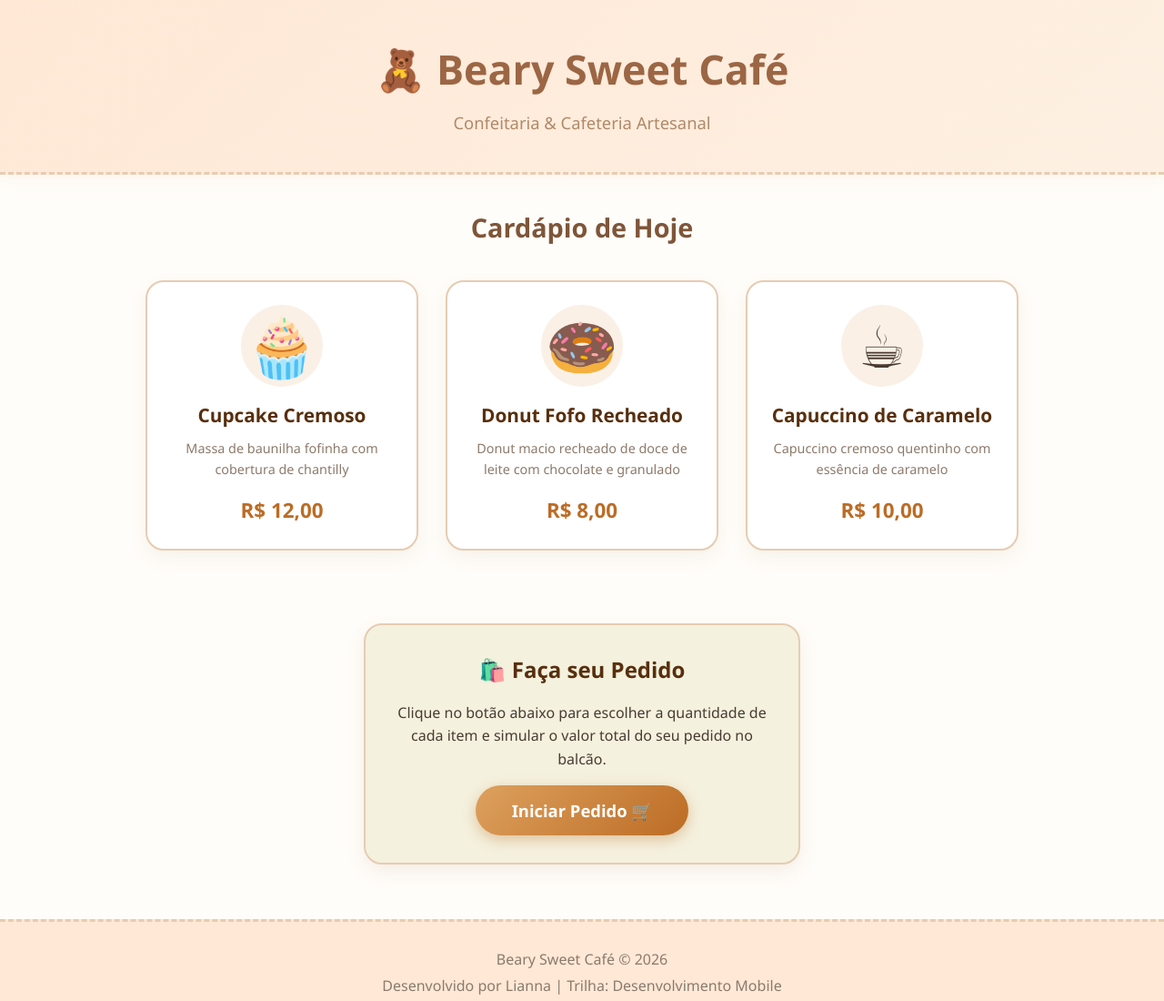
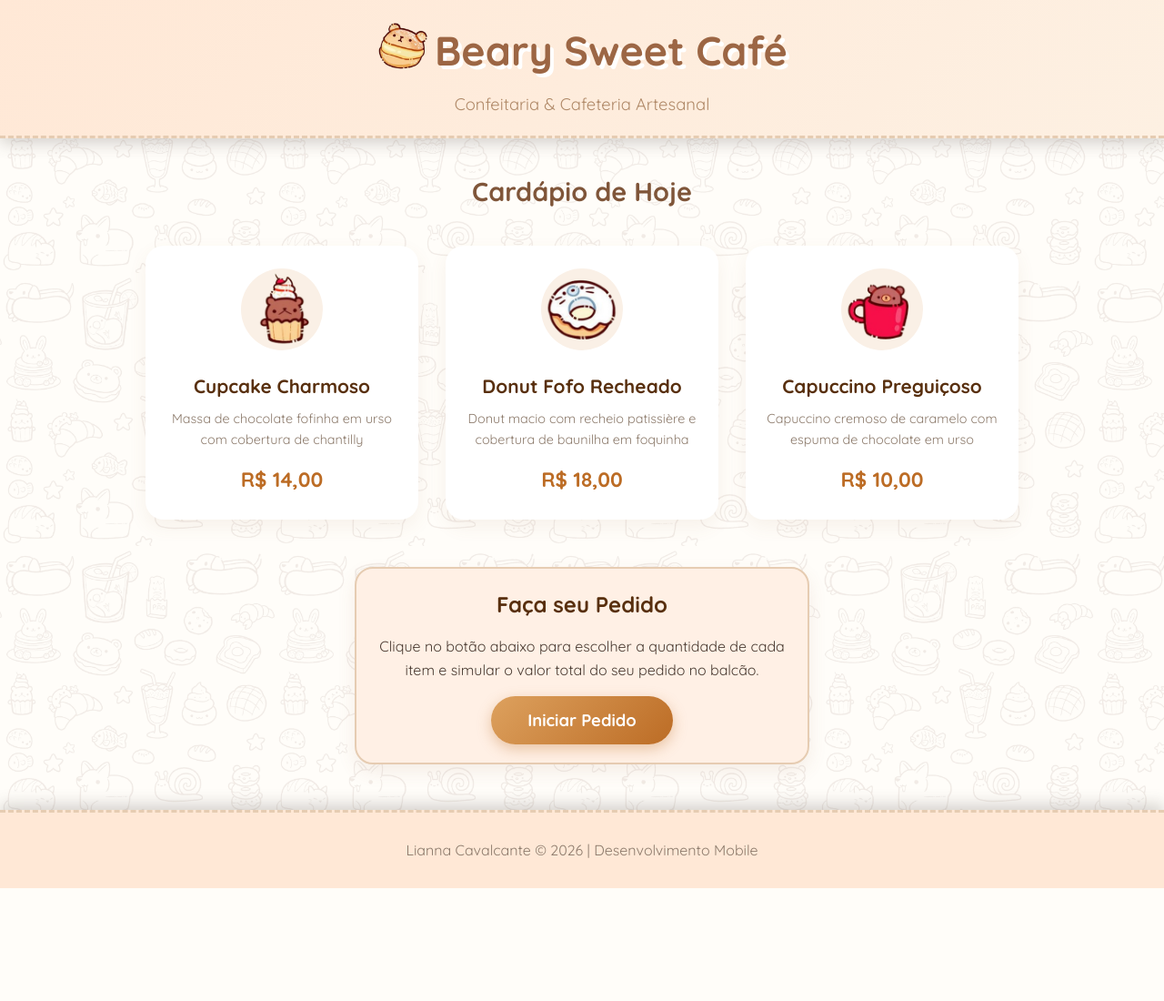
Before and after one commit to Liacr/beary-sweet-cafe, a plain HTML site: page index.html in a window 1280 px wide. Shown: the whole page at 91% size. After the commit the page ends 976 px from the top, so only its background shows below. Drawn offline with Linux system fonts and the light colour scheme.

Commit message:
ajuste de css, imagens

```diff
--- a/index.html
+++ b/index.html
@@ -5,14 +5,17 @@
     <meta name="viewport" content="width=device-width, initial-scale=1.0">
     <title>Beary Sweet Café</title>
     <link rel="stylesheet" href="style.css">
+    <link href="https://fonts.googleapis.com/css2?family=Quicksand:wght@400;600;700&display=swap" rel="stylesheet">
+    <link rel="icon" type="image/png" href="assets/favicon.png">
 </head>
 <body>
 
     <header class="cabecalho">
         <div class="logo">
-            <h1>🧸 Beary Sweet Café</h1>
+            <img src="assets/sweet_bear.png" alt="Logo Beary Sweet Café" class="logo-img">
+            <h1>Beary Sweet Café</h1>
+        </div>
             <p class="subtitulo">Confeitaria & Cafeteria Artesanal</p>
-        </div>
     </header>
 
     <main>
@@ -22,39 +25,38 @@
 
         <section class="produtos">
             <article class="card-produto">
-                <div class="emoji-produto">🧁</div>
-                <h3>Cupcake Cremoso</h3>
-                <p class="descricao">Massa de baunilha fofinha com cobertura de chantilly</p>
-                <p class="preco">R$ 12,00</p>
+                <img src="assets/cupcake.png" alt="Cupcake de Ursinho" class="imagem-produto">
+                <h3>Cupcake Charmoso</h3>
+                <p class="descricao">Massa de chocolate fofinha em urso com cobertura de chantilly</p>
+                <p class="preco">R$ 14,00</p>
             </article>
 
             <article class="card-produto">
-                <div class="emoji-produto">🍩</div>
+                <img src="assets/donut.png" alt="Donut Fofo Recheado" class="imagem-produto">
                 <h3>Donut Fofo Recheado</h3>
-                <p class="descricao">Donut macio recheado de doce de leite com chocolate e granulado</p>
-                <p class="preco">R$ 8,00</p>
+                <p class="descricao">Donut macio com recheio patissière e cobertura de baunilha em foquinha</p>
+                <p class="preco">R$ 18,00</p>
             </article>
 
             <article class="card-produto">
-                <div class="emoji-produto">☕</div>
-                <h3>Capuccino de Caramelo</h3>
-                <p class="descricao">Capuccino cremoso quentinho com essência de caramelo</p>
+                <img src="assets/capuccino.png" alt="Capuccino de Ursinho" class="imagem-produto">
+                <h3>Capuccino Preguiçoso</h3>
+                <p class="descricao">Capuccino cremoso de caramelo com espuma de chocolate em urso</p>
                 <p class="preco">R$ 10,00</p>
             </article>
         </section>
 
         <section class="checkout-container">
             <div class="checkout-card">
-                <h2>🛍️ Faça seu Pedido</h2>
+                <h2>Faça seu Pedido</h2>
                 <p>Clique no botão abaixo para escolher a quantidade de cada item e simular o valor total do seu pedido no balcão.</p>
-                <button class="botao-comprar" onclick="simularCompra()">Iniciar Pedido 🛒</button>
+                <button class="botao-comprar" onclick="simularCompra()">Iniciar Pedido</button>
             </div>
         </section>
     </main>
 
     <footer class="rodape">
-        <p>Beary Sweet Café &copy; 2026</p>
-        <p>Desenvolvido por Lianna | Trilha: Desenvolvimento Mobile</p>
+        <p>Lianna Cavalcante &copy; 2026 | Desenvolvimento Mobile</p>
     </footer>
 
     <script src="script.js"></script>
--- a/script.js
+++ b/script.js
@@ -1,10 +1,10 @@
-var precoCupcake = 12.0;
-var precoDonut = 8.0;
+var precoCupcake = 14.0;
+var precoDonut = 18.0;
 var precoCapuccino = 10.0;
 
 function simularCompra() {
-    var qtdCupcake = Number(prompt("Quantos Cupcakes de Ursinho você quer? (R$ 12,00)"));
-    var qtdDonut = Number(prompt("Quantos Donuts Fofos você quer? (R$ 8,00)"));
+    var qtdCupcake = Number(prompt("Quantos Cupcakes de Ursinho você quer? (R$ 14,00)"));
+    var qtdDonut = Number(prompt("Quantos Donuts Fofos você quer? (R$ 18,00)"));
     var qtdCapuccino = Number(prompt("Quantos Capuccinos de Ursinho você quer? (R$ 10,00)"));
 
     if (isNaN(qtdCupcake) || isNaN(qtdDonut) || isNaN(qtdCapuccino)) {
--- a/style.css
+++ b/style.css
@@ -2,28 +2,56 @@
     margin: 0;
     padding: 0;
     box-sizing: border-box;
-    font-family: 'Segoe UI', Tahoma, Geneva, Verdana, sans-serif;
+    font-family: 'Quicksand', sans-serif;
 }
 
 body {
-    background-color: #FFFDF9;
+    background-color: #fffdf9;
     color: #4A3B32;
     line-height: 1.6;
+    position: relative;
+}
+
+body::before {
+    content: "";
+    position: absolute;
+    width: 100%;
+    height: 100%;
+    background-image: url('assets/fundo-doodle.png');
+    background-repeat: repeat;
+    background-size: 300px;
+    opacity: 0.08;
+    z-index: -1;
 }
 
 /* Cabeçalho */
 .cabecalho {
     text-align: center;
-    padding: 40px 20px;
+    padding: 20px 20px;
     background: linear-gradient(135deg, #FFE8D6, #FDF0E2);
+    box-shadow: 0px 6px 16px rgba(74, 69, 64, 0.229);
     border-bottom: 3px dashed #E6CCB2;
-    box-shadow: 0 4px 15px rgba(230, 204, 178, 0.2);
 }
 
 .cabecalho h1 {
     font-size: 2.8em;
     color: #9C6644;
     margin-bottom: 8px;
+}
+
+.logo {
+    display: flex;
+    justify-content: center;
+    gap: 4px;
+}
+
+.logo-img {
+    width: 60px;
+    height: 60px;
+}
+
+.logo h1 {
+    text-shadow: 4px 4px 0px #ffffff;
 }
 
 .subtitulo {
@@ -48,7 +76,7 @@ body {
     display: flex;
     justify-content: center;
     gap: 30px;
-    padding: 20px;
+    padding: 22px;
     flex-wrap: wrap;
     max-width: 1100px;
     margin: 0 auto;
@@ -56,7 +84,6 @@ body {
 
 .card-produto {
     background-color: #FFFFFF;
-    border: 2px solid #E6CCB2;
     border-radius: 20px;
     padding: 25px 20px;
     width: 300px;
@@ -68,11 +95,11 @@ body {
 .card-produto:hover {
     transform: translateY(-6px);
     box-shadow: 0 12px 25px rgba(156, 102, 68, 0.15);
-    border-color: #DDA15E;
 }
 
-.emoji-produto {
-    font-size: 4em;
+.imagem-produto {
+    width: 100%;
+    height: auto;
     margin-bottom: 15px;
     background-color: #FAF0E6;
     width: 90px;
@@ -103,16 +130,16 @@ body {
 }
 
 .checkout-container {
-    padding: 20px;
+    padding: 10px;
     max-width: 520px;
-    margin: 40px auto;
+    margin: 20px auto;
 }
 
 .checkout-card {
-    background-color: #F4F1DE;
+    background-color: #FFF0E5;
     border: 2px solid #E6CCB2;
     border-radius: 20px;
-    padding: 30px;
+    padding: 20px;
     text-align: center;
     box-shadow: 0 8px 20px rgba(156, 102, 68, 0.1);
 }
@@ -152,6 +179,7 @@ body {
     padding: 25px 20px;
     background-color: #FFE8D6;
     border-top: 3px dashed #E6CCB2;
+    box-shadow: 0px -6px 16px rgba(74, 69, 64, 0.229);
     margin-top: 40px;
     color: #8C7A6B;
 }
```
Also changed, not shown: assets/capuccino.png (added), assets/cupcake.png (added), assets/donut.png (added), assets/favicon.png (added), assets/fundo-doodle.png (added), assets/sweet_bear.png (added).
